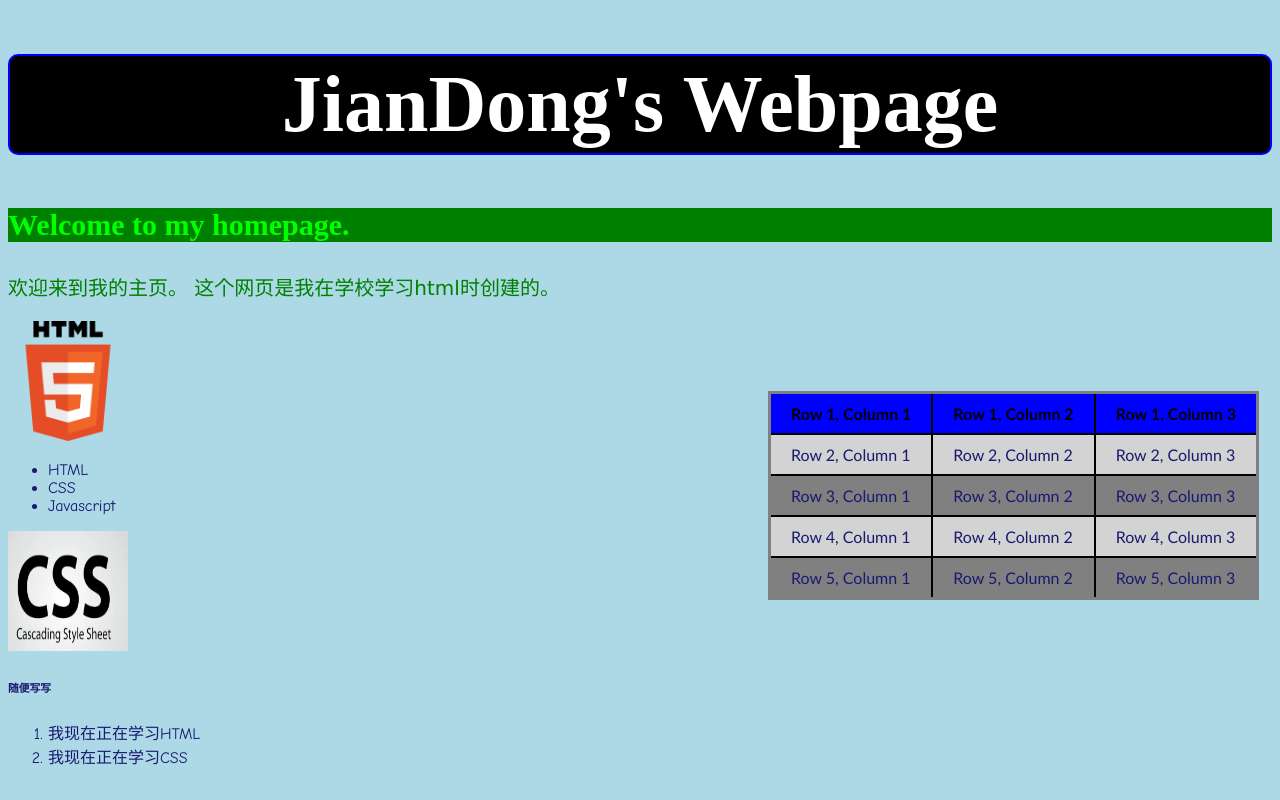
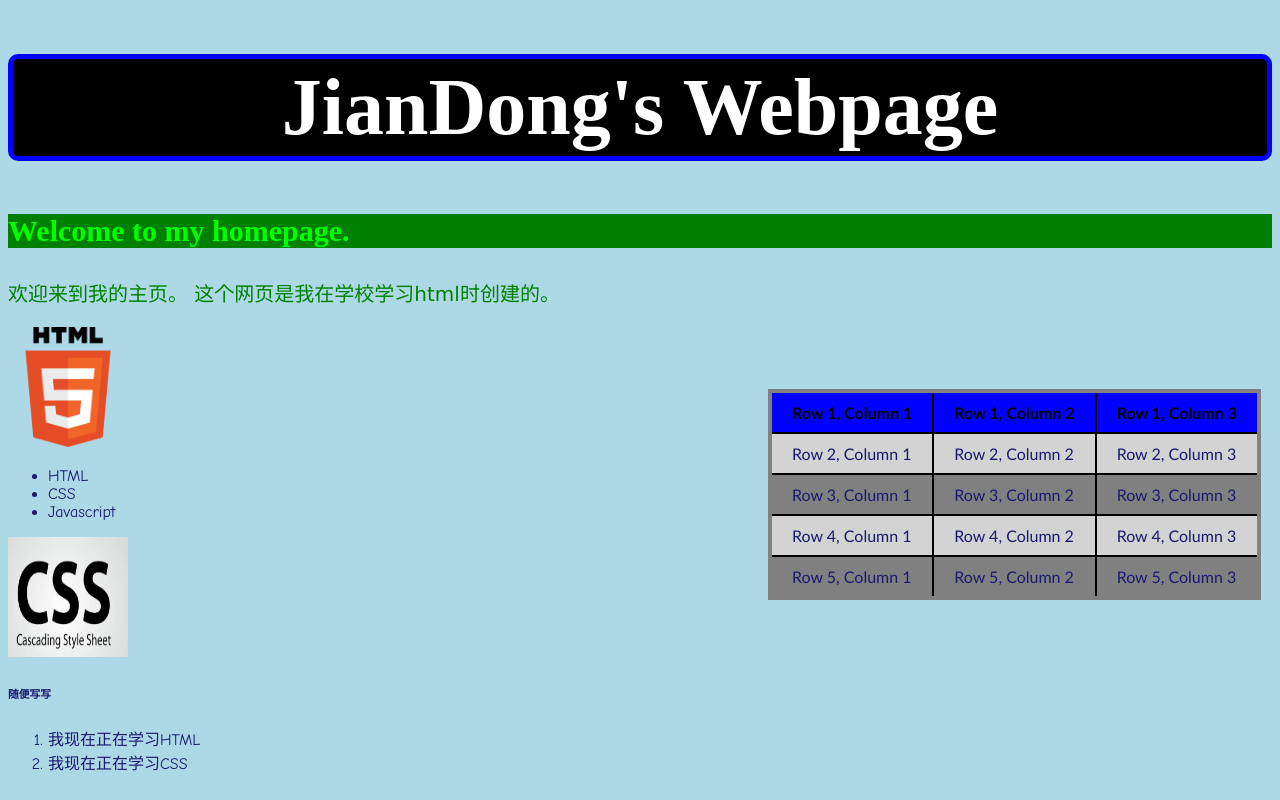
Before and after one commit to W-JD/HTML-gh-pages, a plain HTML site: page 文件.html in a window 1280 px wide. Drawn offline with Linux system fonts and the light colour scheme.

Commit message:
Update CSS-文件.css

```diff
--- a/CSS/CSS-文件.css
+++ b/CSS/CSS-文件.css
@@ -4,7 +4,7 @@ h1 {
 	text-align: center;
 	font-size:5em;
 	background:black;
-	border: 2px solid blue;
+	border: 5px solid blue;
 	border-radius: 10px;
 	padding:3px;
 	font-family: "Times New Roman", Georgia, Serif;
@@ -44,7 +44,7 @@ table {
 	width: auto;
 	position:absolute;
 	left:60%;
-	border: 3px solid grey;
+	border: 4px solid grey;
 	border-radius: 10px;
 	padding:5px;
 	bottom:200px;
```
